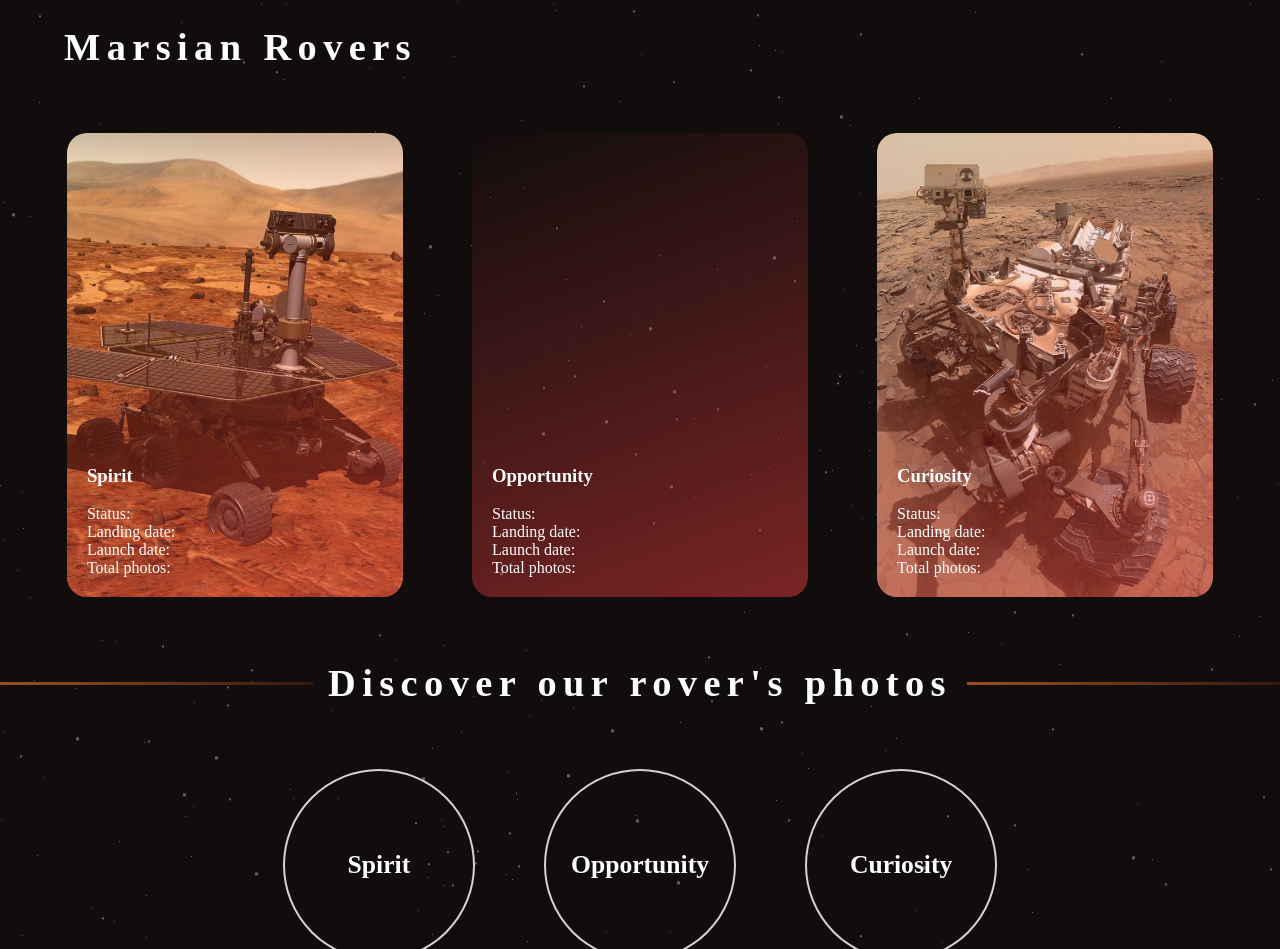
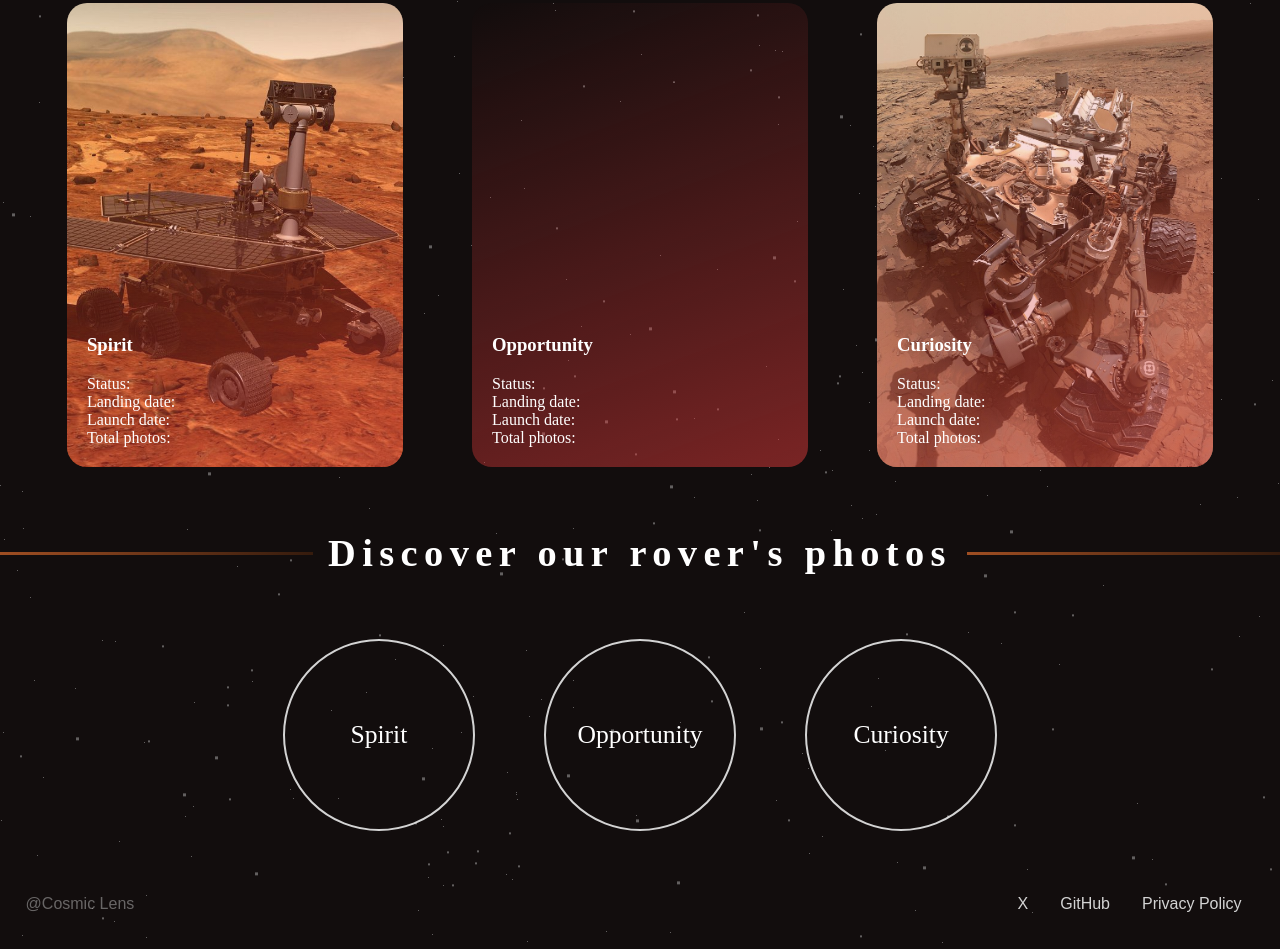
Before and after one commit to RawanTallha/CosmicLens, a plain HTML site: page index.html in a window 1280 px wide. Shown: the part 1851-2800 px from the top of the page. Drawn offline with Linux system fonts and the light colour scheme; a web font is replaced by a local one.

Commit message:
Forgot to add footer

```diff
--- a/index.html
+++ b/index.html
@@ -35,7 +35,7 @@
             <span class="mars-text">R</span>
             <span class="mars-text">S</span>
         </div>
-        <p>Get to know more about <br><em>The Red Planet</em></p>
+        <p>Get to know more about<br><em>The Red Planet</em></p>
     </section>
 
     <section class="about-mars">
@@ -148,6 +148,17 @@
         </div>
     </section>
 
+    <footer>
+        <div class="footer-container">
+          <p>@Cosmic Lens</p>
+          <div class="footer-links">
+            <a href="https://x.com/RawanTallha">X</a>
+            <a href="https://github.com/RawanTallha">GitHub</a>
+            <a href="#">Privacy Policy</a>
+          </div>
+        </div>
+      </footer>
+
 </body>
 
 </html>
--- a/styles.css
+++ b/styles.css
@@ -10,7 +10,7 @@ body {
 /* FOR DEBUGGING PURPOSES */
 * {
     /* outline: 1px dashed rgba(255, 255, 255, 0.2); */
-  }
+}
 
 
 /* NAVBAR */
@@ -38,19 +38,13 @@ nav a.split {
 }
 
 nav a.split:hover {
-    /* color: rgba(255, 255, 255, 0.799); */
     color: rgba(255, 255, 255, 0.536);
 }
 
 /* HOME SECTION */
-
 .home-card {
-
-    min-height: 100vh;
-    display: flex;
-    flex-direction: column;
-    justify-content: center;
-    margin-bottom: 5%;
+    margin: 5% 0 15% 0;
+    width: 100%;
 }
 
 .home-card p {
@@ -186,10 +180,7 @@ h1 {
 /* MARS ROVERS SECTION */
 .mars-rovers h1 {
     letter-spacing: 0.5vw;
-    /* text-decoration: underline; */
-    /* text-decoration-color: #633821; */
     margin-left: 5%;
-    /* text-align: center; */
 }
 
 .rover-cards {
@@ -282,7 +273,6 @@ h1 {
     border-radius: 50%;
     background: transparent;
     color: white;
-    font-weight: bold;
     font-family: 'Bai Jamjuree';
     cursor: pointer;
     transition: all 0.3s ease;
@@ -302,4 +292,58 @@ h1 {
 .circle-btn:hover {
     background-color: rgba(157, 157, 157, 0.304);
     border: 4px solid white;
+    font-weight: bold;
 }
+
+/* FOOTER */
+footer {
+    width: 100%;
+    font-family: 'Bai Jamjuree', sans-serif;
+    font-size: 1rem;
+    color: lightgray;
+    margin: 2%;
+}
+
+.footer-container {
+    display: flex;
+    justify-content: space-between;
+    align-items: center;
+    flex-wrap: wrap;
+    gap: 1rem;
+}
+
+.footer-container p {
+    color: rgba(211, 211, 211, 0.451);
+    margin: 0;
+    flex-shrink: 0;
+}
+
+.footer-links {
+    display: flex;
+    gap: 2rem;
+    flex-wrap: wrap;
+    justify-content: flex-end;
+    padding-right: 5%;
+}
+
+.footer-links a {
+    text-decoration: none;
+    color: lightgray;
+    white-space: nowrap;
+}
+
+.footer-links a:hover {
+    color: rgba(211, 211, 211, 0.451);
+
+}
+
+@media (max-width: 600px) {
+    .footer-container {
+        flex-direction: column;
+        align-items: flex-start;
+    }
+
+    .footer-links {
+        justify-content: flex-start;
+    }
+}
```
